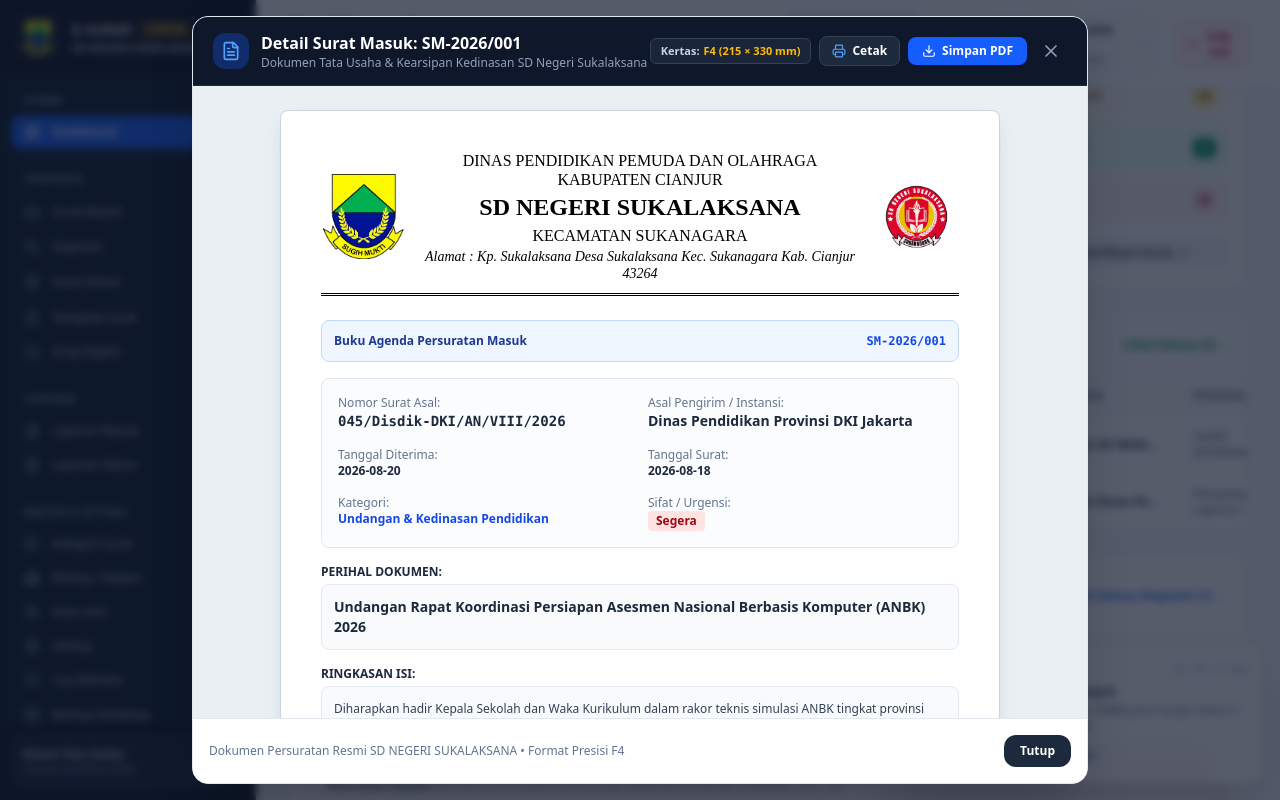
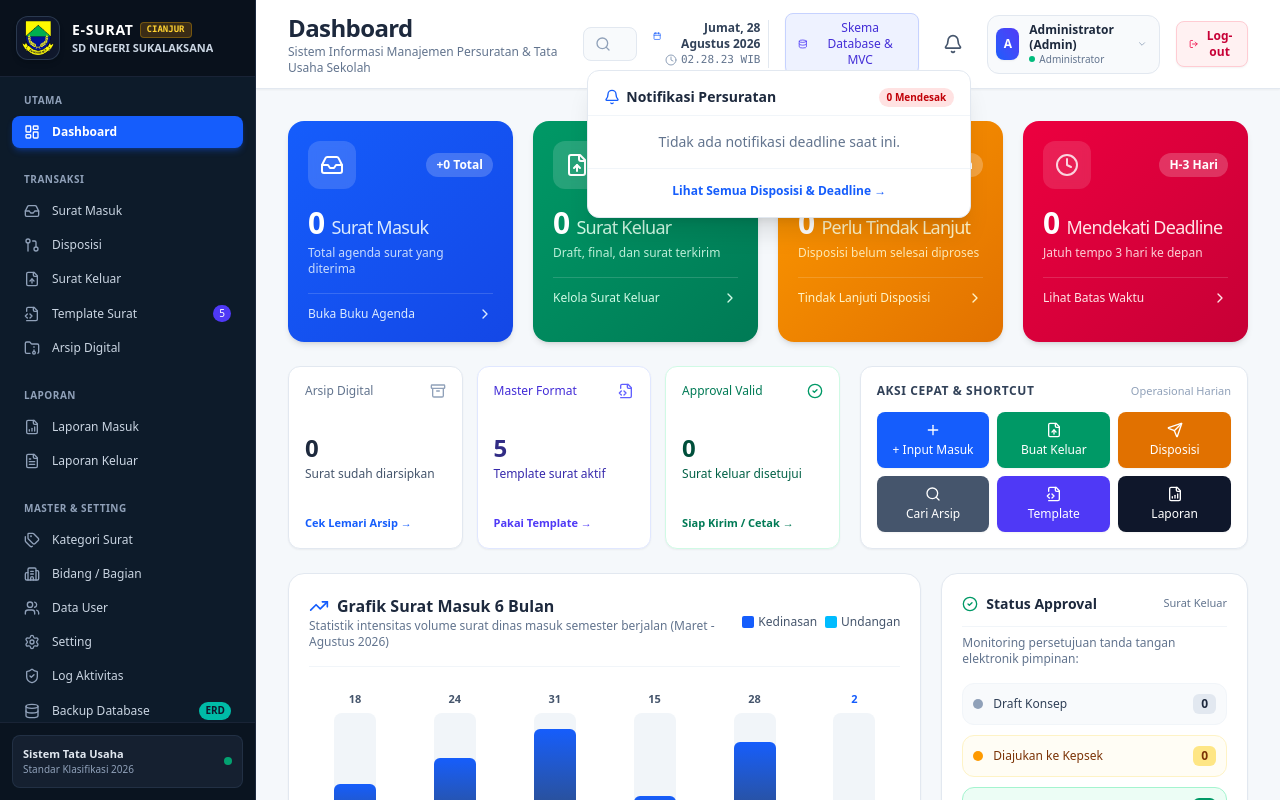
Before and after one commit to profdido64-beep/E-SURAT-SD-NEGERI-SUKALAKSANA, a React (Vite) app: page / in a window 1280 px wide. Both pictures are taken after a click on the button "Notifikasi & Peringatan Deadline". Built offline with nearby package versions, Linux system fonts and the light colour scheme.

Commit message:
refactor: update storage schema and refine dashboard logic
Update local storage keys to v2 to force state refresh, improve priority disposition filtering, and adjust deadline notification visibility logic.

```diff
--- a/src/App.tsx
+++ b/src/App.tsx
@@ -52,43 +52,18 @@ import { LembarDisposisiPrintModal } from './components/Modals/LembarDisposisiPr
 export default function App() {
   // Persistent State Init
   const [lettersIn, setLettersIn] = useState<LetterIn[]>(() => {
-    const saved = localStorage.getItem('esurat_letters_in');
+    const saved = localStorage.getItem('esurat_letters_in_v2');
     return saved ? JSON.parse(saved) : initialLettersIn;
   });
 
   const [lettersOut, setLettersOut] = useState<LetterOut[]>(() => {
-    const saved = localStorage.getItem('esurat_letters_out');
-    if (saved) {
-      try {
-        const parsed = JSON.parse(saved);
-        if (
-          parsed.some((l: any) => l.signeeName?.includes('Syaifullah')) ||
-          !parsed.some((l: any) => l.id === 'SOUT-002')
-        ) {
-          return initialLettersOut;
-        }
-        return parsed;
-      } catch {
-        return initialLettersOut;
-      }
-    }
-    return initialLettersOut;
+    const saved = localStorage.getItem('esurat_letters_out_v2');
+    return saved ? JSON.parse(saved) : initialLettersOut;
   });
 
   const [dispositions, setDispositions] = useState<Disposition[]>(() => {
-    const saved = localStorage.getItem('esurat_dispositions');
-    if (saved) {
-      try {
-        const parsed = JSON.parse(saved);
-        if (parsed.some((d: any) => d.fromUserName?.includes('Syaifullah') || d.toUserName?.includes('Nurul'))) {
-          return initialDispositions;
-        }
-        return parsed;
-      } catch {
-        return initialDispositions;
-      }
-    }
-    return initialDispositions;
+    const saved = localStorage.getItem('esurat_dispositions_v2');
+    return saved ? JSON.parse(saved) : initialDispositions;
   });
 
   const [templates, setTemplates] = useState<LetterTemplate[]>(() => {
@@ -111,7 +86,7 @@ export default function App() {
   });
 
   const [archives, setArchives] = useState<ArchiveRecord[]>(() => {
-    const saved = localStorage.getItem('esurat_archives');
+    const saved = localStorage.getItem('esurat_archives_v2');
     return saved ? JSON.parse(saved) : initialArchives;
   });
 
@@ -222,19 +197,19 @@ export default function App() {
 
   // Sync to local storage
   useEffect(() => {
-    localStorage.setItem('esurat_letters_in', JSON.stringify(lettersIn));
+    localStorage.setItem('esurat_letters_in_v2', JSON.stringify(lettersIn));
   }, [lettersIn]);
   useEffect(() => {
-    localStorage.setItem('esurat_letters_out', JSON.stringify(lettersOut));
+    localStorage.setItem('esurat_letters_out_v2', JSON.stringify(lettersOut));
   }, [lettersOut]);
   useEffect(() => {
-    localStorage.setItem('esurat_dispositions', JSON.stringify(dispositions));
+    localStorage.setItem('esurat_dispositions_v2', JSON.stringify(dispositions));
   }, [dispositions]);
   useEffect(() => {
     localStorage.setItem('esurat_templates', JSON.stringify(templates));
   }, [templates]);
   useEffect(() => {
-    localStorage.setItem('esurat_archives', JSON.stringify(archives));
+    localStorage.setItem('esurat_archives_v2', JSON.stringify(archives));
   }, [archives]);
   useEffect(() => {
     localStorage.setItem('esurat_categories', JSON.stringify(categories));
@@ -249,7 +224,7 @@ export default function App() {
     localStorage.setItem('esurat_profile', JSON.stringify(schoolProfile));
   }, [schoolProfile]);
   useEffect(() => {
-    localStorage.setItem('esurat_logs', JSON.stringify(activityLogs));
+    localStorage.setItem('esurat_logs_v2', JSON.stringify(activityLogs));
   }, [activityLogs]);
 
   // Log activity helper
@@ -269,14 +244,41 @@ export default function App() {
 
   // Next Agenda Number Generator
   const getNextAgendaNumber = () => {
-    const count = lettersIn.length + 1;
-    return `SM-2026/${String(count).padStart(3, '0')}`;
+    const year = new Date().getFullYear();
+    let maxSeq = 0;
+    lettersIn.forEach((l) => {
+      const match = l.agendaNumber.match(new RegExp(`SM-${year}\\/(\\d+)`));
+      if (match && match[1]) {
+        const seq = parseInt(match[1], 10);
+        if (seq > maxSeq) {
+          maxSeq = seq;
+        }
+      }
+    });
+    const nextSeq = maxSeq + 1;
+    return `SM-${year}/${String(nextSeq).padStart(3, '0')}`;
   };
 
   // Next Letter Number Generator
   const getNextLetterNumber = () => {
-    const count = lettersOut.length + 1;
-    return `400.3.12.1/${String(count).padStart(3, '0')}/SD-Skl/VIII/2026`;
+    let maxSeq = 32;
+    lettersOut.forEach((l) => {
+      const match = l.letterNumber.match(/400\.3\.12\.1\/(\d+)\/SD-Skl/);
+      if (match && match[1]) {
+        const seq = parseInt(match[1], 10);
+        if (seq > maxSeq) {
+          maxSeq = seq;
+        }
+      }
+    });
+    const nextSeq = maxSeq + 1;
+
+    const months = ['I', 'II', 'III', 'IV', 'V', 'VI', 'VII', 'VIII', 'IX', 'X', 'XI', 'XII'];
+    const d = new Date();
+    const romanMonth = months[d.getMonth()];
+    const year = d.getFullYear();
+
+    return `400.3.12.1/${String(nextSeq).padStart(3, '0')}/SD-Skl//${romanMonth}/${year}`;
   };
 
   // Actions
@@ -473,7 +475,8 @@ export default function App() {
   };
 
   // Deadline count
-  const deadlineCount = dispositions.filter((d) => d.status !== 'Selesai').length;
+  const activeDeadlines = dispositions.filter((d) => d.status !== 'Selesai');
+  const deadlineCount = activeDeadlines.length;
 
   return (
     <div className="flex h-screen bg-slate-100/70 font-sans text-slate-800 antialiased overflow-hidden">
@@ -483,7 +486,7 @@ export default function App() {
         onTabChange={(tab) => setActiveTab(tab)}
         counts={{
           suratMasuk: lettersIn.length,
-          disposisi: dispositions.filter((d) => d.status !== 'Selesai').length,
+          disposisi: activeDeadlines.length,
           suratKeluar: lettersOut.length,
           template: templates.length,
           arsip: archives.length,
@@ -510,6 +513,7 @@ export default function App() {
           allUsers={users}
           onOpenSchemaModal={() => setIsSchemaModalOpen(true)}
           deadlineCount={deadlineCount}
+          activeDeadlines={activeDeadlines}
           activeTabTitle={getTabTitle()}
           onNavigateToTab={(tab) => setActiveTab(tab)}
         />
--- a/src/components/DashboardView.tsx
+++ b/src/components/DashboardView.tsx
@@ -89,7 +89,9 @@ export const DashboardView: React.FC<DashboardViewProps> = ({
   const ditolakCount = lettersOut.filter((l) => l.approvalStatus === 'Ditolak').length;
 
   // Priority Dispositions
-  const priorityDispositions = dispositions.filter((d) => d.isPriority || d.sifat === 'Segera');
+  const priorityDispositions = dispositions.filter(
+    (d) => (d.isPriority || d.sifat === 'Segera') && d.status !== 'Selesai'
+  );
 
   // Live clock for floating notification
   const [liveTimeString, setLiveTimeString] = useState('');
@@ -798,7 +800,7 @@ export const DashboardView: React.FC<DashboardViewProps> = ({
       {/* ========================================================================= */}
       {/* FLOATING TIME & DEADLINE NOTIFICATION (Bottom Right Widget) */}
       {/* ========================================================================= */}
-      {!dismissNotification && (
+      {!dismissNotification && deadlineCount > 0 && (
         <div className="fixed bottom-4 right-4 z-40 max-w-sm bg-white/95 backdrop-blur-md rounded-2xl shadow-2xl border border-rose-200 p-4 animate-in slide-in-from-bottom-4 duration-300">
           <div className="flex items-start justify-between gap-3">
             <div className="p-2 bg-rose-600 text-white rounded-xl shadow-md shadow-rose-600/30 shrink-0">
@@ -814,10 +816,10 @@ export const DashboardView: React.FC<DashboardViewProps> = ({
               </div>
 
               <h4 className="text-xs font-bold text-slate-800 mt-1">
-                1 Surat Perlu Ditindaklanjuti
+                {deadlineCount} Surat Perlu Ditindaklanjuti
               </h4>
               <p className="text-[11px] text-slate-600 mt-0.5 leading-snug">
-                Agenda <strong>SM-2026/001</strong> (Rakor ANBK) jatuh tempo dalam 3 hari ke depan ({liveDateString}).
+                Ada {deadlineCount} disposisi yang membutuhkan tindak lanjut segera atau mendekati batas waktu penyelesaian.
               </p>
 
               <div className="mt-2.5 flex items-center gap-2">
--- a/src/components/Header.tsx
+++ b/src/components/Header.tsx
@@ -21,6 +21,7 @@ interface HeaderProps {
   allUsers: User[];
   onOpenSchemaModal: () => void;
   deadlineCount: number;
+  activeDeadlines?: Disposition[];
   activeTabTitle: string;
   onNavigateToTab: (tab: string) => void;
   onSearchGlobal?: (query: string) => void;
@@ -33,6 +34,7 @@ export const Header: React.FC<HeaderProps> = ({
   allUsers,
   onOpenSchemaModal,
   deadlineCount,
+  activeDeadlines = [],
   activeTabTitle,
   onNavigateToTab,
   onSearchGlobal,
@@ -154,7 +156,14 @@ export const Header: React.FC<HeaderProps> = ({
                   </span>
                 </div>
                 <div className="divide-y divide-slate-100 max-h-80 overflow-y-auto">
+                  {activeDeadlines.length === 0 ? (
+                    <div className="p-4 text-center text-sm text-slate-500">
+                      Tidak ada notifikasi deadline saat ini.
+                    </div>
+                  ) : (
+                    activeDeadlines.map((disp) => (
                       <div
+                        key={disp.id}
                         onClick={() => {
                           onNavigateToTab('disposisi');
                           setShowNotifMenu(false);
@@ -166,38 +175,21 @@ export const Header: React.FC<HeaderProps> = ({
                         </div>
                         <div>
                           <div className="flex items-center gap-2">
-                        <span className="text-xs font-bold text-red-700 uppercase tracking-wide">Mendekati Deadline (3 Hari)</span>
-                        <span className="text-[10px] text-slate-400">SM-2026/001</span>
+                            <span className="text-xs font-bold text-red-700 uppercase tracking-wide">
+                              Mendekati Deadline
+                            </span>
+                            <span className="text-[10px] text-slate-400">{disp.letterInAgenda}</span>
                           </div>
-                      <p className="text-xs text-slate-700 mt-0.5 font-medium">
-                        Disposisi Rakor ANBK 2026 Disdik DKI
+                          <p className="text-xs text-slate-700 mt-0.5 font-medium line-clamp-1">
+                            {disp.letterInSubject}
                           </p>
                           <p className="text-[11px] text-slate-500">
-                        Batas tindak lanjut: 24 Agustus 2026 (Segera)
+                            Batas: {new Date(disp.deadlineDate).toLocaleDateString('id-ID', { day: 'numeric', month: 'long', year: 'numeric' })} ({disp.sifat})
                           </p>
                         </div>
                       </div>
-
-                  <div
-                    onClick={() => {
-                      onNavigateToTab('surat-masuk');
-                      setShowNotifMenu(false);
-                    }}
-                    className="p-3 hover:bg-blue-50/60 cursor-pointer transition flex items-start gap-3"
-                  >
-                    <div className="p-2 bg-blue-100 text-blue-600 rounded-lg mt-0.5">
-                      <Layers className="w-4 h-4" />
-                    </div>
-                    <div>
-                      <div className="flex items-center gap-2">
-                        <span className="text-xs font-bold text-blue-700">Surat Masuk Baru</span>
-                        <span className="text-[10px] text-slate-400">Hari ini</span>
-                      </div>
-                      <p className="text-xs text-slate-700 mt-0.5">
-                        Permohonan Fasilitasi Ruang Rapat Komite Sekolah
-                      </p>
-                    </div>
-                  </div>
+                    ))
+                  )}
                 </div>
                 <div className="p-2 border-t border-slate-100 text-center">
                   <button
--- a/src/data/initialData.ts
+++ b/src/data/initialData.ts
@@ -147,136 +147,11 @@ export const initialCategories: LetterCategory[] = [
   },
 ];
 
-export const initialLettersIn: LetterIn[] = [
-  {
-    id: 'SIN-001',
-    agendaNumber: 'SM-2026/001',
-    referenceNumber: '045/Disdik-DKI/AN/VIII/2026',
-    origin: 'Dinas Pendidikan Provinsi DKI Jakarta',
-    subject: 'Undangan Rapat Koordinasi Persiapan Asesmen Nasional Berbasis Komputer (ANBK) 2026',
-    receivedDate: '2026-08-20',
-    letterDate: '2026-08-18',
-    deadlineDate: '2026-08-24',
-    sifat: 'Segera',
-    categoryId: 'CAT-001',
-    categoryName: 'Undangan & Kedinasan Pendidikan',
-    status: 'Didisposisikan',
-    summary: 'Diharapkan hadir Kepala Sekolah dan Waka Kurikulum dalam rakor teknis simulasi ANBK tingkat provinsi pada 25 Agustus 2026.',
-    fileName: 'surat_undangan_anbk_disdik_2026.pdf',
-    fileSize: '1.4 MB',
-    archived: false,
-    createdAt: '2026-08-20T08:30:00Z',
-  },
-  {
-    id: 'SIN-002',
-    agendaNumber: 'SM-2026/002',
-    referenceNumber: '012/KOMITE-SDN-SKL/VIII/2026',
-    origin: 'Pengurus Komite SD Negeri Sukalaksana',
-    subject: 'Permohonan Fasilitasi Ruang Rapat dan Pembahasan Rencana Program Kerja Komite TA 2026/2027',
-    receivedDate: '2026-08-21',
-    letterDate: '2026-08-19',
-    deadlineDate: '2026-08-28',
-    sifat: 'Biasa',
-    categoryId: 'CAT-005',
-    categoryName: 'Undangan Komite & Wali Murid',
-    status: 'Diterima',
-    summary: 'Pengajuan audiensi pengurus komite sekolah dengan pihak manajemen sekolah untuk memaparkan rencana revitalisasi sarana pojok baca digital.',
-    fileName: 'proposal_permohonan_komite.pdf',
-    fileSize: '840 KB',
-    archived: false,
-    createdAt: '2026-08-21T09:15:00Z',
-  },
-];
+export const initialLettersIn: LetterIn[] = [];
 
-export const initialLettersOut: LetterOut[] = [
-  {
-    id: 'SOUT-002',
-    letterNumber: '400.3.12.1/023/SD-Skl//VII/2026',
-    destination: 'Kepala SD NEGERI SUKARAME Kecamatan Sukanagara',
-    subject: 'SURAT KETERANGAN PINDAH SEKOLAH',
-    letterDate: '2026-07-30',
-    senderDepartment: 'Tata Usaha & Kearsipan',
-    authorId: 'USR-003',
-    authorName: 'ANDHIKA GUMILAR LASMANA, S.Pd., Gr',
-    sifat: 'Penting',
-    categoryId: 'CAT-002',
-    categoryName: 'Surat Mutasi Keluar',
-    approvalStatus: 'Disetujui',
-    status: 'Siap Kirim',
-    content: `Yang bertandatangan di bawah ini, Kepala Sekolah Dasar Negeri Sukalaksana Desa Sukalaksana Kecamatan Sukanagara Kabupaten Cianjur, menerangkan bahwa:
+export const initialLettersOut: LetterOut[] = [];
 
-Nama : SITI SALWA
-Tempat/Tanggal Lahir : CIANJUR, 16 Maret 2018
-Nomor Induk Siswa : 252601027
-NISN : 3184373447
-Jenis Kelamin : PEREMPUAN
-Kelas : I (Satu)
-
-Menerangkan dengan sesungguhnya bahwa:
-Nama : ATIH ROHAYAT
-Alamat : Kp.Cibeungang
-Pekerjaan : Buruh
-
-Telah mengajukan pindah ke SD NEGERI SUKARAME Kecamatan Sukanagara Kabupaten Cianjur dengan alasan Ikut Orangtua. Bersama ini kami sertakan Buku Laporan Pendidikan (Raport) yang bersangkutan
-
-Demikian dan terimakasih atas perhatiannya.`,
-    signeeName: 'ELI HERAWATI, M.Pd.',
-    signeePosition: 'Kepala Sekolah',
-    notes: 'Surat Keterangan Pindah Sekolah resmi untuk ananda SITI SALWA ke SD NEGERI SUKARAME.',
-    attachmentCount: 1,
-    fileName: 'surat_keterangan_pindah_sekolah_siti_salwa.pdf',
-    archived: false,
-    createdAt: '2026-07-30T09:00:00Z',
-  },
-  {
-    id: 'SOUT-001',
-    letterNumber: '400.3.12.1/031/SD-Skl/VIII/2026',
-    destination: 'Kepala Dinas Pendidikan Pemuda dan Olahraga Kabupaten Cianjur',
-    subject: 'Penyampaian Laporan Bulanan Administrasi Kepegawaian dan KBM Bulan Juli 2026',
-    letterDate: '2026-08-20',
-    senderDepartment: 'Bendahara & Pengelolaan Keuangan',
-    authorId: 'USR-003',
-    authorName: 'ANDHIKA GUMILAR LASMANA, S.Pd., Gr',
-    sifat: 'Penting',
-    categoryId: 'CAT-002',
-    categoryName: 'Surat Mutasi Masuk',
-    approvalStatus: 'Disetujui',
-    status: 'Siap Kirim',
-    content: `Bersama surat ini kami sampaikan berkas Laporan Bulanan Satuan Pendidikan SD NEGERI SUKALAKSANA untuk periode bulan Juli Tahun Ajaran 2026/2027. Laporan mencakup data presensi guru/tenaga kependidikan, mutasi masuk/keluar siswa, serta realisasi serapan kurikulum. Demikian surat pengantar ini kami sampaikan, atas perhatian dan kerja sama yang baik kami ucapkan terima kasih.`,
-    signeeName: 'ELI HERAWATI, M.Pd.',
-    signeePosition: 'Kepala Sekolah',
-    notes: 'Surat telah diverifikasi oleh Bendahara dan disetujui penuh oleh Kepala Sekolah.',
-    attachmentCount: 3,
-    fileName: 'laporan_bulanan_juli_2026_signed.pdf',
-    archived: false,
-    createdAt: '2026-08-20T11:00:00Z',
-  },
-];
-
-export const initialDispositions: Disposition[] = [
-  {
-    id: 'DISP-001',
-    letterInId: 'SIN-001',
-    letterInAgenda: 'SM-2026/001',
-    letterInSubject: 'Undangan Rapat Koordinasi Persiapan Asesmen Nasional Berbasis Komputer (ANBK) 2026',
-    letterInOrigin: 'Dinas Pendidikan Provinsi DKI Jakarta',
-    letterInDeadline: '2026-08-24',
-    fromUserId: 'USR-002',
-    fromUserName: 'ELI HERAWATI, M.Pd.',
-    fromRole: 'Kepala Sekolah',
-    toDepartmentId: 'DEP-001',
-    toDepartmentName: 'Bendahara & Pengelolaan Keuangan',
-    toUserId: 'USR-003',
-    toUserName: 'ANDHIKA GUMILAR LASMANA, S.Pd., Gr',
-    instruction: 'Tindak lanjuti segera, siapkan data kesiapan teknis dan koordinasikan dukungan anggaran rapat dinas.',
-    notes: 'Perhatikan jadwal simulasi gelombang 1 dan koordinasikan dengan proktor utama.',
-    deadlineDate: '2026-08-24',
-    sifat: 'Segera',
-    status: 'Belum Ditindaklanjuti',
-    isPriority: true,
-    createdAt: '2026-08-20T14:10:00Z',
-  },
-];
+export const initialDispositions: Disposition[] = [];
 
 export const initialTemplates: LetterTemplate[] = [
   {
```
Lines whose indentation alone changed are shown as unchanged.
